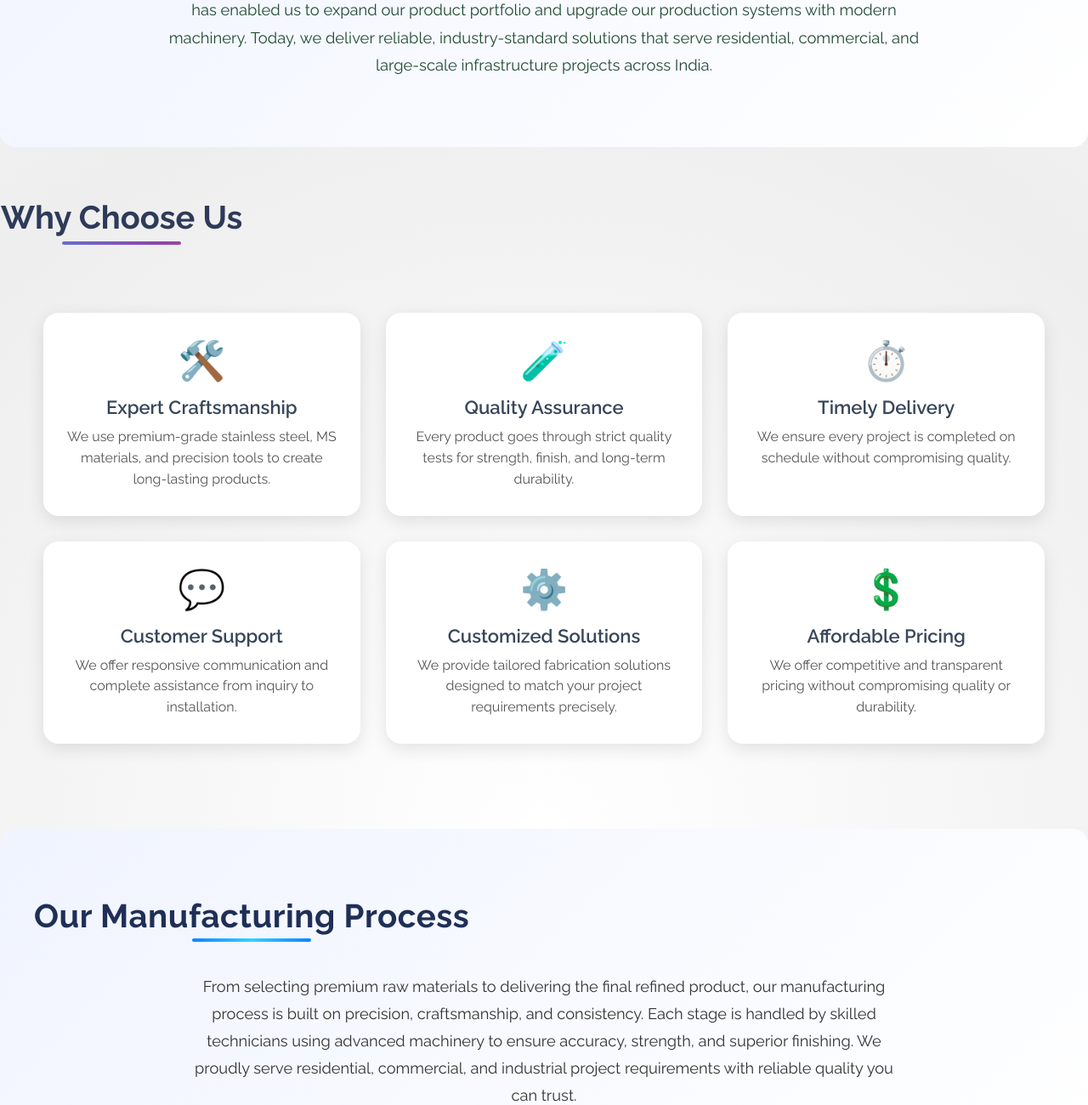
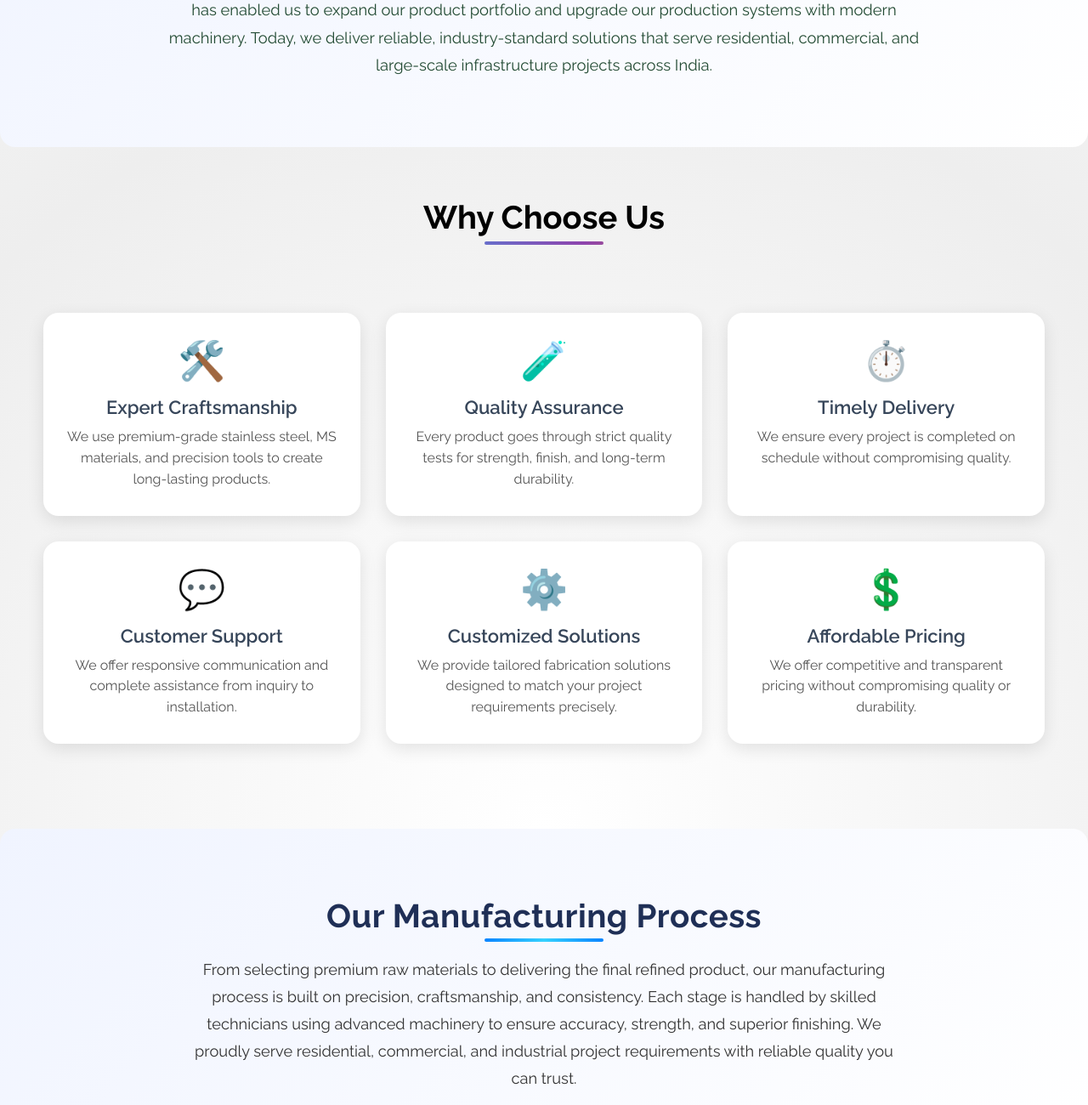
Before and after one commit to PintaRam/ss_chamber_cover, a plain HTML site: page HTML/aboutUs.html in a window 1280 px wide. Shown: the part 745-2045 px from the top of the page at 85% size. Drawn offline with Linux system fonts and the light colour scheme.

Commit message:
added the about us page

```diff
--- a/CSS/aboutUS.css
+++ b/CSS/aboutUS.css
@@ -220,17 +220,16 @@
 
 /* Heading */
 .values-heading {
-  text-align: center;
   font-size: 38px;
   font-weight: 700;
+  color: #000000;
   margin-bottom: 50px;
-  color: #2e3a59;
 
-  /* FIXED — CENTERED */
-  margin: 0 auto 50px;
+  /* PERFECT CENTER FIX */
+  width: 100%;
+  text-align: center;
 
   position: relative;
-  display: inline-block;
   animation: slideDown 1s ease-out;
 }
 
@@ -385,13 +384,17 @@
 .section-title {
   font-size: 2.4rem;
   font-weight: 700;
-  text-align: center;
   letter-spacing: 0.5px;
   color: #1f2f56;
+
+  /* PERFECT FULL-WIDTH CENTER FIX */
+  width: 100%;
+  text-align: center;
+
   position: relative;
-  display: inline-block;
   animation: slideDown 1.2s ease;
-  margin: 0 auto 20px;       /* FIXED — centered title */
+
+  margin-bottom: 20px; /* spacing below title */
 }
 
 /* Animated underline */
```
